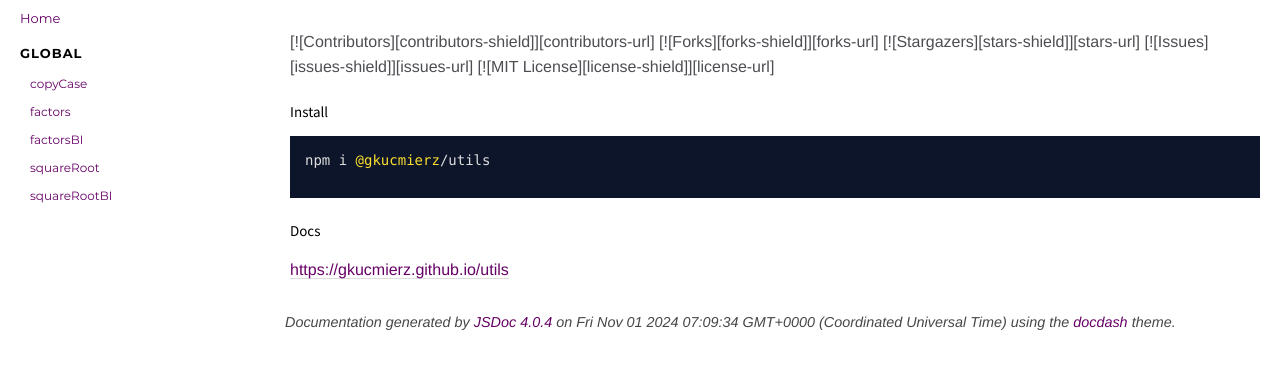
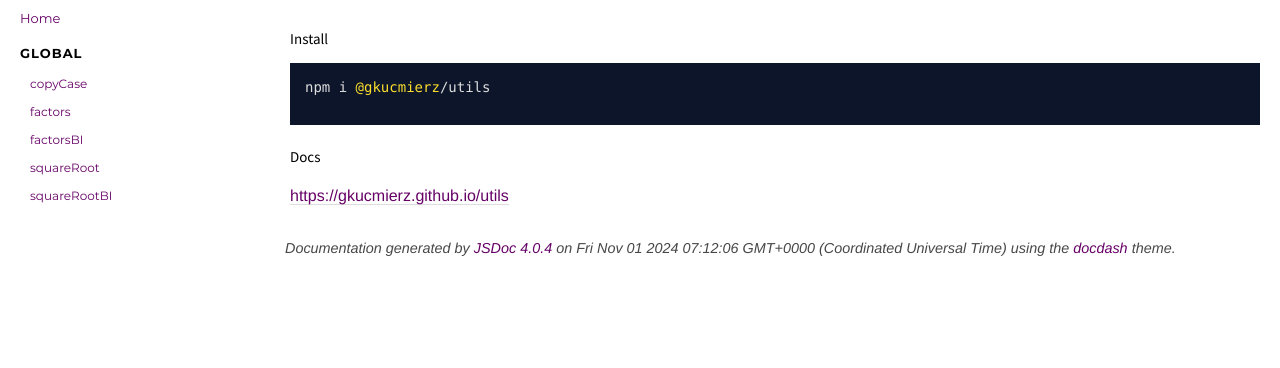
Before and after one commit to gkucmierz/utils, a plain HTML site: page index.html in a window 1280 px wide. Drawn offline with Linux system fonts and the light colour scheme.

Commit message:
Deploying to gh-pages from @ gkucmierz/utils@3fb7a785f264d195b4c8b50b24860c5bea7f173b 🚀

```diff
--- a/index.html
+++ b/index.html
@@ -60,13 +60,7 @@
 
 
     <section class="readme usertext">
-        <article><!-- PROJECT SHIELDS -->
-<p>[![Contributors][contributors-shield]][contributors-url]
-[![Forks][forks-shield]][forks-url]
-[![Stargazers][stars-shield]][stars-url]
-[![Issues][issues-shield]][issues-url]
-[![MIT License][license-shield]][license-url]</p>
-<h3>Install</h3>
+        <article><h3>Install</h3>
 <pre class="prettyprint source lang-bash"><code>npm i @gkucmierz/utils
 </code></pre>
 <h3>Docs</h3>
@@ -85,7 +79,7 @@
 <br class="clear">
 
 <footer>
-    Documentation generated by <a href="https://github.com/jsdoc3/jsdoc">JSDoc 4.0.4</a> on Fri Nov 01 2024 07:09:34 GMT+0000 (Coordinated Universal Time) using the <a href="https://github.com/clenemt/docdash">docdash</a> theme.
+    Documentation generated by <a href="https://github.com/jsdoc3/jsdoc">JSDoc 4.0.4</a> on Fri Nov 01 2024 07:12:06 GMT+0000 (Coordinated Universal Time) using the <a href="https://github.com/clenemt/docdash">docdash</a> theme.
 </footer>
 
 <script>prettyPrint();</script>
```
Also changed, not shown: copy-case.mjs.html (+1 -1 lines), factors.mjs.html (+1 -1 lines), global.html (+1 -1 lines), square-root.mjs.html (+1 -1 lines).
